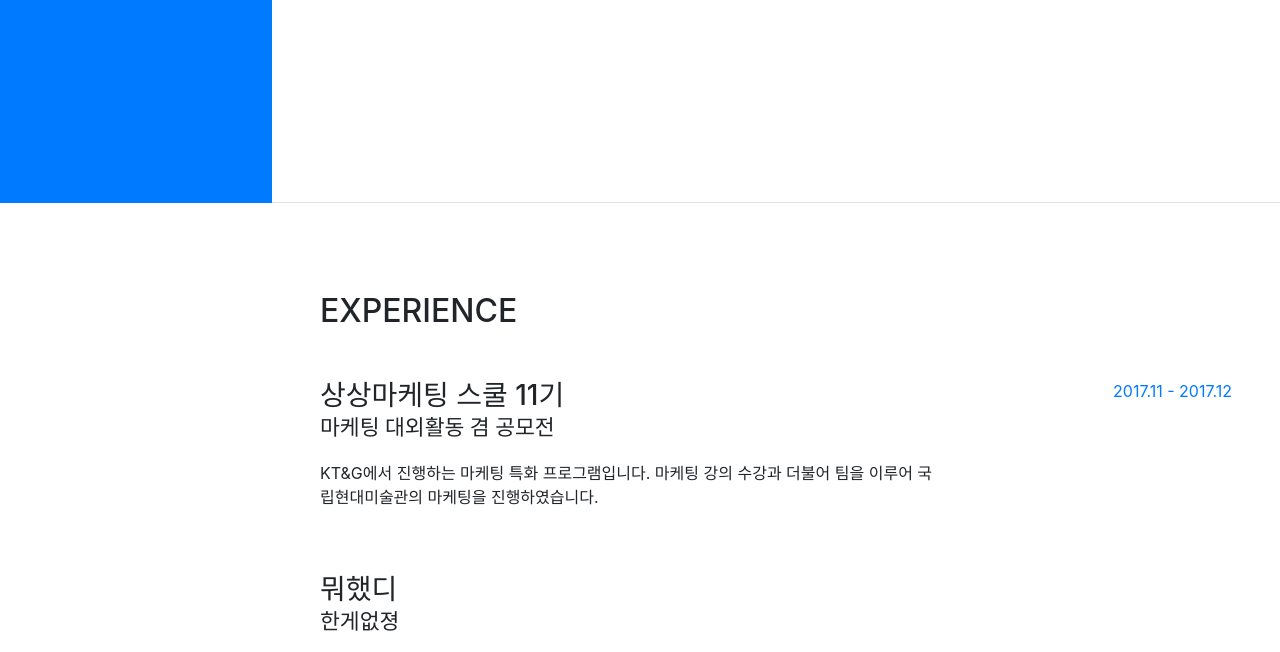
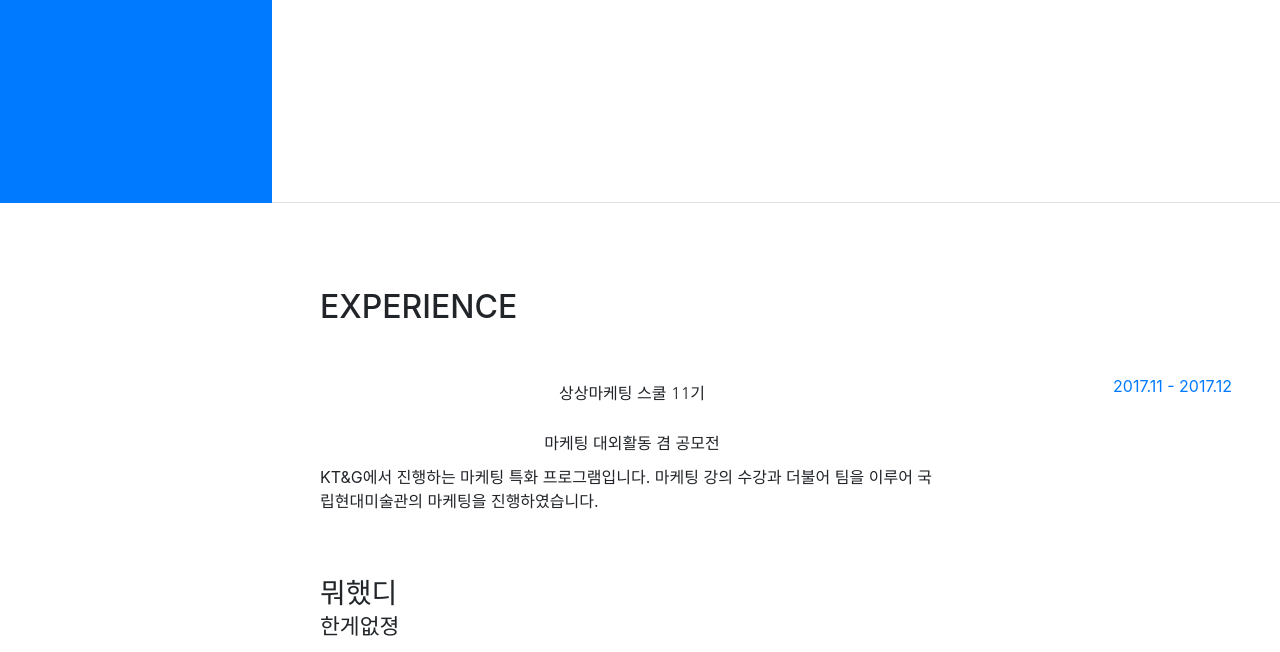
Before and after one commit to lamestory/lamestory.github.io, a website with bundled scripts: page index.html in a window 1280 px wide. Shown: the part 597-1249 px from the top of the page. Built offline with nearby package versions, Linux system fonts and the light colour scheme; a web font is replaced by a local one.

Commit message:
Update index.html

```diff
--- a/index.html
+++ b/index.html
@@ -120,9 +120,9 @@
 
           <div class="resume-item d-flex flex-column flex-md-row mb-5">
             <div class="resume-content mr-auto">
-              <h3 class="mb-0">상상마케팅 스쿨 11기</h3>
-              <div class="subheading mb-3">마케팅 대외활동 겸 공모전</div>
-              <p>KT&G에서 진행하는 마케팅 특화 프로그램입니다. 마케팅 강의 수강과 더불어 팀을 이루어 국립현대미술관의 마케팅을 진행하였습니다.</p>
+              <h3 class="text_box" style="font-size:12pt;"">상상마케팅 스쿨 11기</h3>
+              <div class="text_box" style="font-size:12pt;"">마케팅 대외활동 겸 공모전</div>
+              <p clss="text_box" style="font-size:12pt;">KT&G에서 진행하는 마케팅 특화 프로그램입니다. 마케팅 강의 수강과 더불어 팀을 이루어 국립현대미술관의 마케팅을 진행하였습니다.</p>
             </div>
             <div class="resume-date text-md-right">
               <span class="text-primary">2017.11 - 2017.12</span>
```
